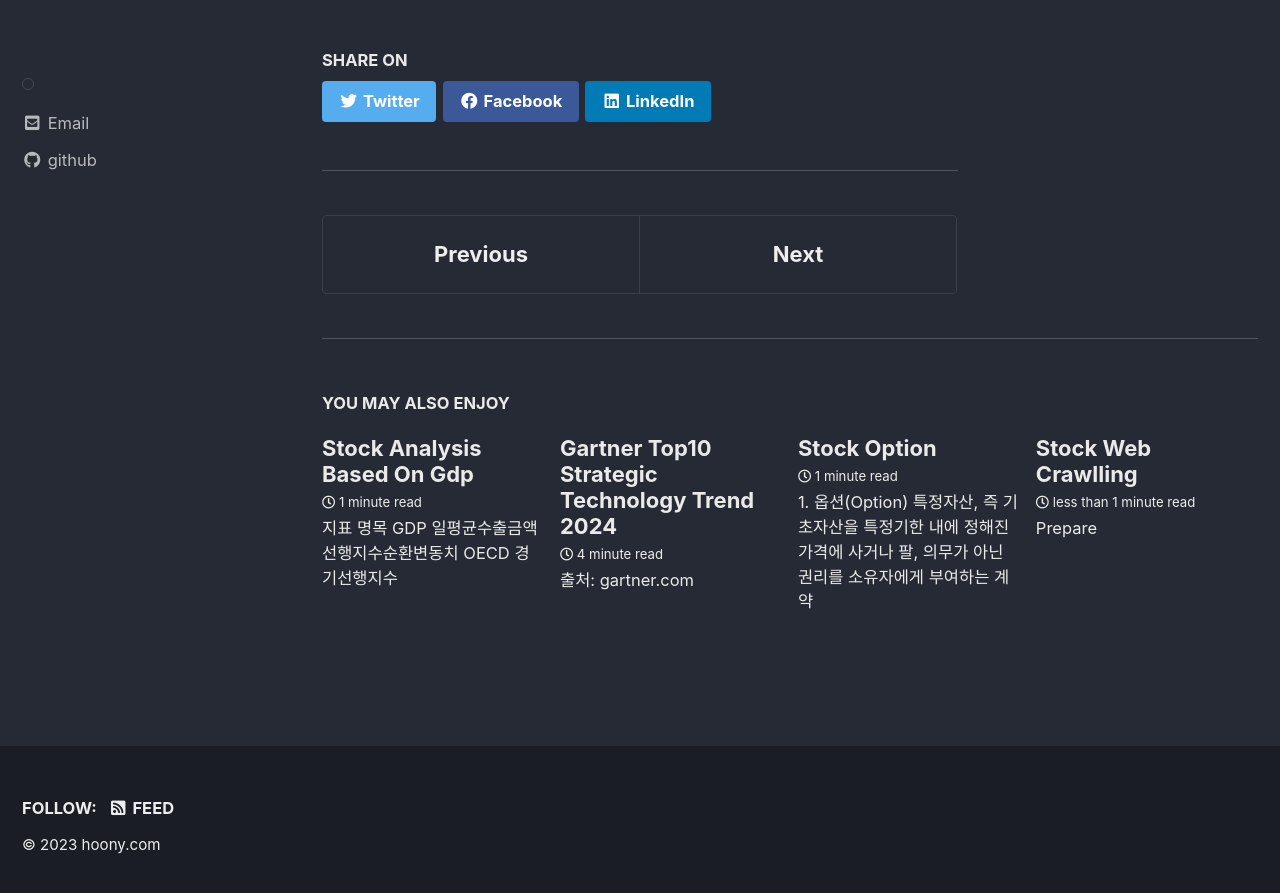
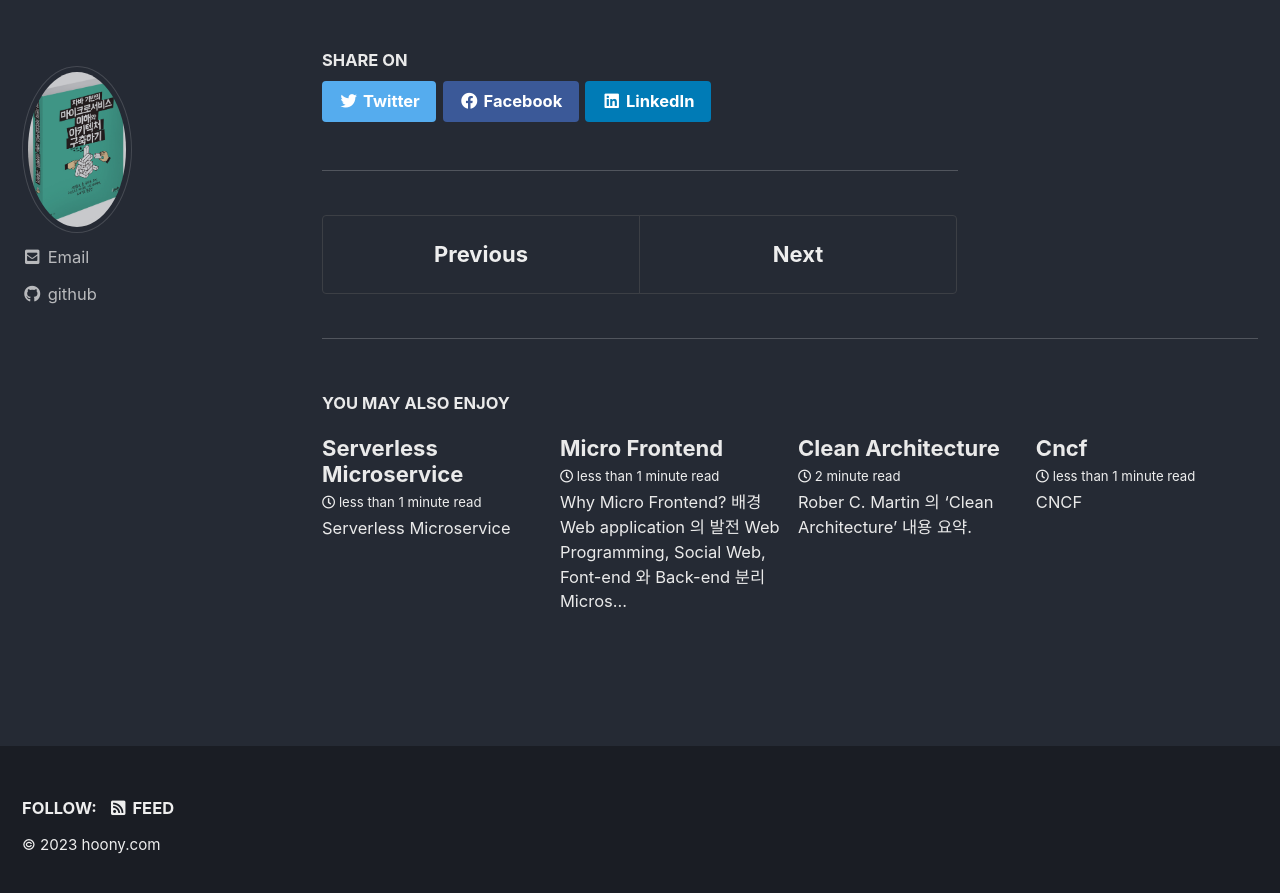
Before and after one commit to architectstory/architectstory.github.io, a Jekyll site: the page built from _posts/stock/2023-09-23-stock-analytics-tool.md, in a window 1280 px wide and 900 px high, scrolled down 1406 px. Shown: the top 893 px of the window. Built offline with Jekyll 4.4.1, drawn with Linux system fonts in a browser that asks for light colours; cached includes are drawn as plain includes; some of the changed lines change nothing that is shown.

Commit message:
navigation.yml

````diff
--- a/_data/navigation.yml
+++ b/_data/navigation.yml
@@ -2,6 +2,8 @@
 main:
   - title: "Tech"
     sublinks:
+      - title: "Clean architecture"
+        url: /clean-architecture/
       - title: "Gartner Top 10 Strategic Tech. Trend 2024"
         url: /Gartner-Top10-Strategic-Technology-Trend-2024/
       - title: "MSA authentication"
@@ -42,6 +44,8 @@
 tech:
   - title: "Tech"
     children:
+      - title: "Clean architecture"
+        url: /clean-architecture/
       - title: "Gartner Top 10 Strategic Tech. Trend 2024"
         url: /Gartner-Top10-Strategic-Technology-Trend-2024/
       - title: "MSA authentication"
--- /dev/null
+++ b/_posts/tech/2023-11-04-CNCF.md
@@ -0,0 +1,31 @@
+---
+sidebar:
+  nav: "tech"
+---
+
+## CNCF
+
+  - 배경
+
+      클라우드 네이티브 컴퓨팅 재단(CNCF: Cloud Native Computing Foundation)으로
+      클라우드 관련 산업에 도움을 주기 위해 리눅스 재단의 프로젝트로 2015년에 설립되었다.
+      구글(Google)이 핵심 창립 멤버로 쿠버테티스 버전 발표로 처음 기여하는 것으로 시작하여
+      지금은 소프트웨어/하드웨어 공급자, 컨설팅 및 서비스 600개 회원 참여, 학교, 비영리 단체 등 포함 하여
+      총 800여개 이상의 회원 단체가 있다.
+
+  - 성숙도
+
+      CNCF의 목적 중 클라우드 네이티브 컴퓨팅 생태계를 위해 프로젝트를 지원 및 육성이 가장 큰 목표
+
+      ![cncf](../../assets/images/cncf/cncf.png)
+
+      CNCF 기술 감독 위원회(TOC: Technical Oversight Committee)의 투표로 성숙도 결정
+      얼리 어답터가 채택하고 있지만 아직 ‘캐즘’을 넘지 못한 ‘샌드박스 단계’,
+      캐즘을 넘어 본격적으로 초기 주류가 채택하는 ‘인큐베이팅’ 단계, 대다수 주류가 채택하게 되는 ‘졸업’ 단계
+
+  - 프로젝트 현황
+
+      ![cncf](../../assets/images/cncf/landscape.png)
+
+      CNCF에서 커버하는 영역은 애플리케이션, 데브옵스(DevOps), 컨테이너 오케스트레이션 및 관리,
+      서비스 프로비저닝(Provisioning), 모니터링 및 분석 도구 등 소프트웨어 전주기에 해당.
--- /dev/null
+++ b/_posts/tech/2023-11-04-clean-architecture.md
@@ -0,0 +1,91 @@
+---
+sidebar:
+  nav: "tech"
+---
+Rober C. Martin 의 'Clean Architecture' 내용 요약.
+
+## 사례연구
+  - 기간이 증가할 수록 엔지니어링 직원 수 증가 한다.
+  - 제품 라이프 사이클이 증가 할수록 제품 크기(KLOC) 커진다.
+  - 제품 라이프 사이클이 증가 할수록 코드 라인당 비용이 높아진다.
+  - 출시에 다가가면 생산성은 급속히 떨어진다.
+  - 출시 기간이 미뤄 지면 비용은 급속히 증가
+  - TDD 적용하면 Interation 될 수록 작업 시간이 줄어 든다.
+
+## 2가지 가치
+1. 행위
+  - 이해관계자가 프로그래머를 고용하는 이유는 기계가 수익 창출 혹은 비용 절감
+  - 프로그래머는 이해관계자의 기능 명세서나 요구사항 문서를 구체화 하도록 돕는다.
+2. 아키텍처
+  - 변경 용이: 변경의 어려움은 'Scope'에 비례하지만 'Shape'와는 무관
+  - 우선 순위: 중요/긴급, 중요/긴급X, 중요X/긴급, 중요X/긴급X
+
+## 프로그래밍 패러다임
+  - 패러다임
+    - 구조적 : 1968년 Edsger Wybe Dijkstra, 제어흐름의 직접적인 전환에 대한 규칙 부과
+    - 객체지향 : 1966년 Ole Johan Dahl, Kristen Nygaard, 제어흐름의 간접적인 전환에 대한 규칙 부과
+    - 함수형: 1930년대 Alonzo Church, Lamda 계산법, 1958년 John McCarthy, LISP 할당문에 대한 규칙을 부과
+
+  - 객체지향 프로그래밍
+    - '캡슐화', '상속', '다형성' 개념은 적절하게 조합한다.
+    - OO언어는 최소한 3가지 요소를 반드시 지원해야 한다.
+    - 다형성
+      - 의존성 역전(Dependency Inversion)
+        - A -> Interface B <- Implementation B
+      - 플러그 인(Plug-In)
+        - UI -> Business Rules <- Database : UI와 Database가 업무 규칙의 플러그 인이 된다.
+
+  - 함수형 프로그래밍
+    - 예) Java Code 과 함수형 Code
+      - Java Code
+        ```
+        public class Squit {
+          public static void main(String args[]){
+              for(int i=0;i<10;i++)
+                  System.out.println(i*i);
+          }
+        }
+        ```
+      - 함수형 Code
+        ```
+         (println (take 25 (map (fn [x] (* x x)) (range) )))
+        ```
+        1. println, take, map, range 는 모두 함수 ()안에 함수를 넣어서 함수를 호출
+        1. (fn [x] (* x x)) 는 '익명 함수', '곱셈 함수'를 호출 하면서 '입력 인자'를 두번 전달
+        1. 가장 안쪽 함수 부터 호출
+        1. range 함수는 0부터 시작 해서 끝이 없는 정수 리스트 반환
+        1. 반환된 정수 리스트는 map 함수로 전달, 각 정수에 제곱을 계산하는 익명 함수 호출
+        1. 제곱된 리스트는 take 함수로 전달, 앞에 10개 까지 항목으로 구성된 새로운 리스트 반환
+        1. 앞의 10개 정수에 대한 제곱 값으로 구성된 리스트를 println 함수에 입력 하여 출력
+
+    - 불변성과 아키텍처 : 가변으로 발생하는 문제는 경합(race), 교착(deadlock), 동시(concurrent)이다.
+    - 가변성의 분리 : 가변 컴포넌트와 불변 컴포넌트 분리
+    - 이벤트 소싱
+      - 트랜잭션을 저장, 상태가 필요하면 상태의 시작점부터 모든 트랜잭션을 처리
+      - CRUD가 아니라 CR만 발행, 완전한 불변성, 완전한 함수형, 예) 은행 잔고 조회
+
+## 설계원칙 (SOLID; SRP, OCP, LSP, ISP, DIP)
+ - SRP(Single Responsibility Principle)
+   - 개념
+     - 소프트웨어 모듈은 변경의 이유가 오직 하나 뿐 이어야 한다.
+     - 변경을 요청하는 'actor'은 1명이 아닌 집단
+     - 하나의 모듈은 오직 하나의 'actor'에 대해서만 책임져야 한다.
+     - Conway's law: 소프트웨어가 가질 수 있는 최적의 구조는 시스템을 만드는 조직의 사회적 구조에 커다란 영향을 받는다.
+   - 징후
+     - 중복, 병합
+   - 해결
+     - 클래서 분리, Facade
+   - Method와 Class 수준의 원칙, Component 관점에서는 Common Closure Principle,
+     아키텍처 관점에서는 Boundary를 생성을 책임지는 Axis of Change가 된다.
+
+ - OCP(Open-Close Principle)
+   - 1980년대 Bertrand Meyer, 기존 코드 수정 보다는 신규 추가로 코드로 확장
+
+ - LSP(Liskov Substitution Principle)
+   - 1988년 Barbara Liskov, 하위 타입에 관한 원칙, 구성 요소는 상호 치환 가능
+
+ - ISP(Interface Segregation Principle)
+   - 사용 하지 않는 것에 의존 하면 안됨
+
+ - DIP(Dependency Inversion Principle)
+   - 고수준 정책을 구현 하는 코드는 저수준 세부 사항을 구현 하는 코드에 절대 의존 하면 안된다.
--- /dev/null
+++ b/_posts/tech/2023-11-04-micro-frontend.md
@@ -0,0 +1,16 @@
+---
+sidebar:
+  nav: "tech"
+---
+
+## Why Micro Frontend?
+  - 배경
+    - Web application 의 발전
+      - Web Programming, Social Web, Font-end 와 Back-end 분리
+    - Microservice
+    - Web 표준의 분상
+      - Web component isolation
+      - Frame communication
+      - Web Worker & Web Proxy
+    - 출시 기간 단축
+      - 조직 적응 시간 단축, 여러 개의 팀, 피처 격리, A/B 테스팅
--- /dev/null
+++ b/_posts/tech/2023-11-04-serverless-microservice.md
@@ -0,0 +1,34 @@
+---
+sidebar:
+  nav: "tech"
+---
+
+# Serverless Microservice
+
+## WSL 설치 (Windows Subsystem for Linux)
+참고 : https://www.44bits.io/ko/post/wsl2-install-and-basic-usage
+1. windows powershell 관리자 권한 실행, 아래의 명령어 수행
+2. dism.exe /online /enable-feature /featurename:Microsoft-Windows-Subsystem-Linux /all /norestart
+3. dism.exe /online /enable-feature /featurename:VirtualMachinePlatform /all /norestart
+4. windows 재부팅
+5. windows powershell 관리자 권한 실행, 아래의 명령어 수행
+6. wsl --install
+7. wsl --update (or wsl2 linux kernel update https://wslstorestorage.blob.core.windows.net/wslblob/wsl_update_x64.msi
+8. powershell 관리자 권한 실행, 아래의 명령어 수행
+9. wsl --list --online
+10. wsl --install -d Ubuntu
+11. id / password 입력 (hoony / XXXX)
+12. 설치 종료 후 exit
+12. wsl -l -v (version 1인 경우 2로 변경 wsl --set-version Ubuntu 2)
+13. wsl -t Ubuntu (강제 종료)
+ - wsl 파일 위치
+   C:\Users\home\AppData\Local\Packages\CanonicalGroupLimited.Ubuntu_79rhkp1fndgsc\LocalState
+14. wsl
+
+## PODMAN 설치
+https://podman-desktop.io/downloads/windows
+podman machine init
+podman machine start
+dapr init --container-runtime podman
+podman machine set --rootful
+podman machine stop
````
Also changed, not shown: assets/images/cncf/cncf.png (added), assets/images/cncf/landscape.png (added), assets/images/msabook.png (added).
